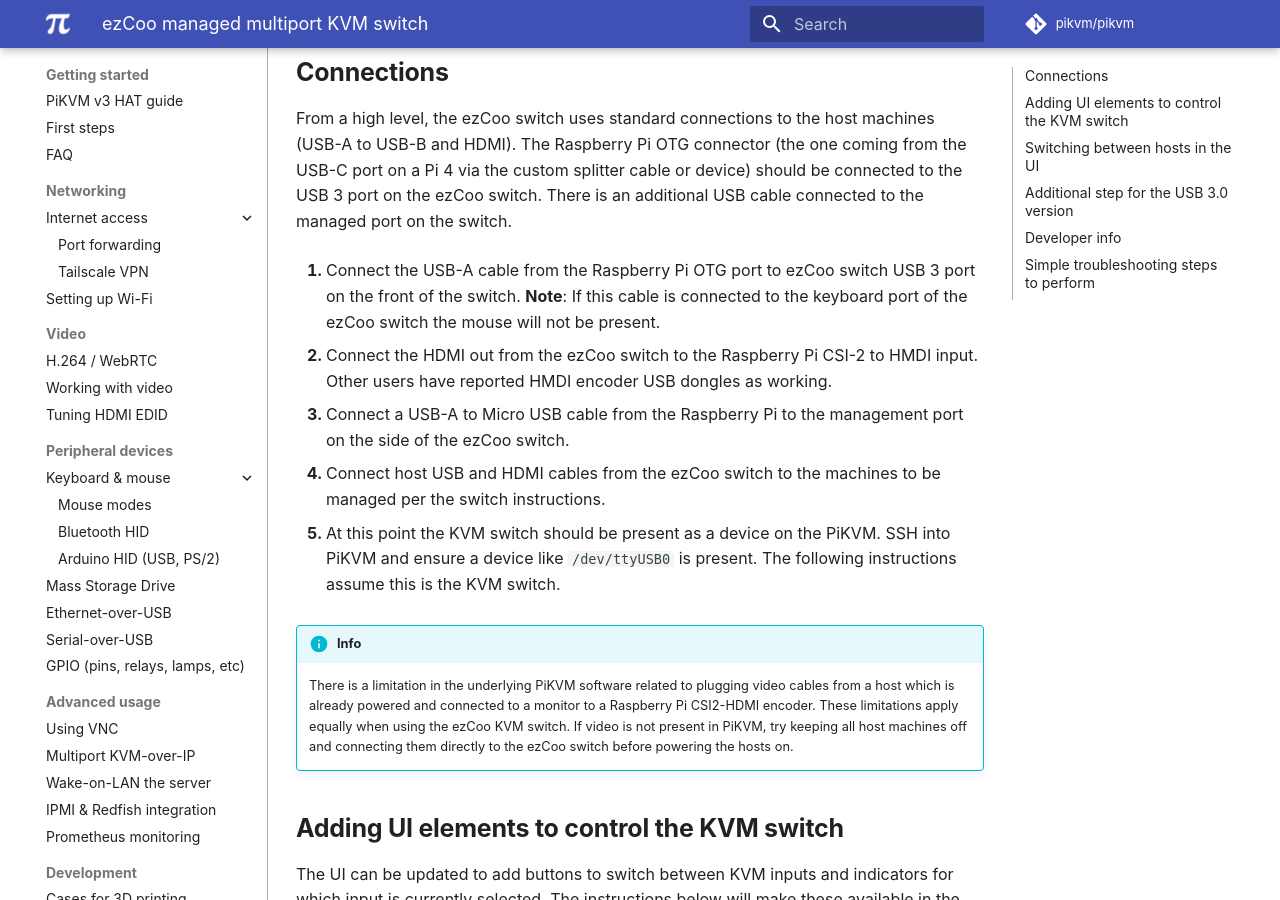
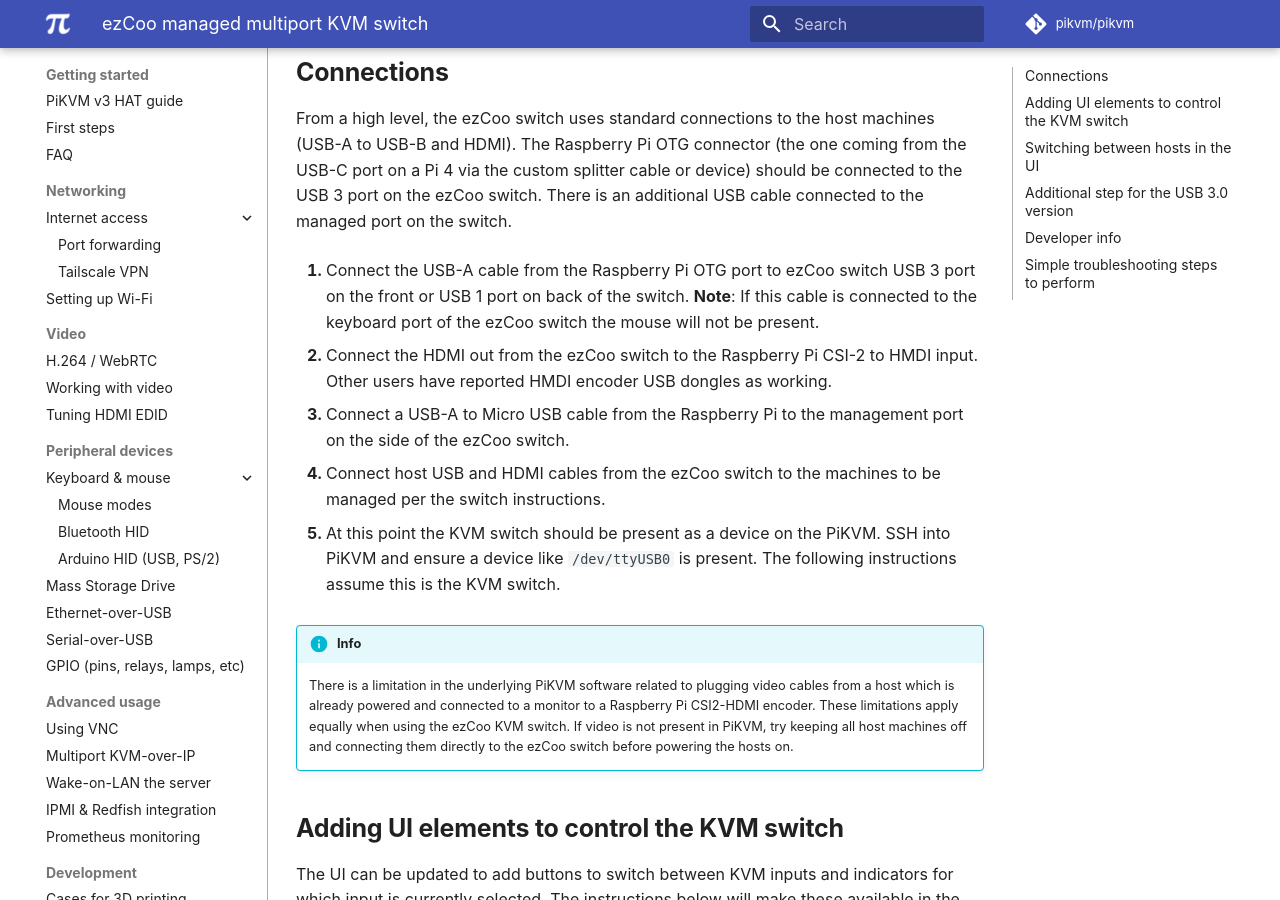
Before and after one commit to pikvm/pikvm, an MkDocs documentation site: the page built from docs/ezcoo.md, in a window 1280 px wide and 900 px high, scrolled down 638 px. Built offline with MkDocs 1.6.1 and Material for MkDocs 9.7.7, drawn with Linux system fonts in a browser that asks for light colours; some web fonts are replaced; comment, search, counter and statistics services are not loaded.

Commit message:
Update ezcoo.md
Added verbiage for clarity

```diff
--- a/docs/ezcoo.md
+++ b/docs/ezcoo.md
@@ -13,7 +13,7 @@
 
 From a high level, the ezCoo switch uses standard connections to the host machines (USB-A to USB-B and HDMI). The Raspberry Pi OTG connector (the one coming from the USB-C port on a Pi 4 via the custom splitter cable or device) should be connected to the USB 3 port on the ezCoo switch. There is an additional USB cable connected to the managed port on the switch.
 
-1. Connect the USB-A cable from the Raspberry Pi OTG port to ezCoo switch USB 3 port on the front of the switch. **Note**: If this cable is connected to the keyboard port of the ezCoo switch the mouse will not be present.
+1. Connect the USB-A cable from the Raspberry Pi OTG port to ezCoo switch USB 3 port on the front or USB 1 port on back of the switch. **Note**: If this cable is connected to the keyboard port of the ezCoo switch the mouse will not be present.
 
 2. Connect the HDMI out from the ezCoo switch to the Raspberry Pi CSI-2 to HMDI input. Other users have reported HMDI encoder USB dongles as working.
 
```
